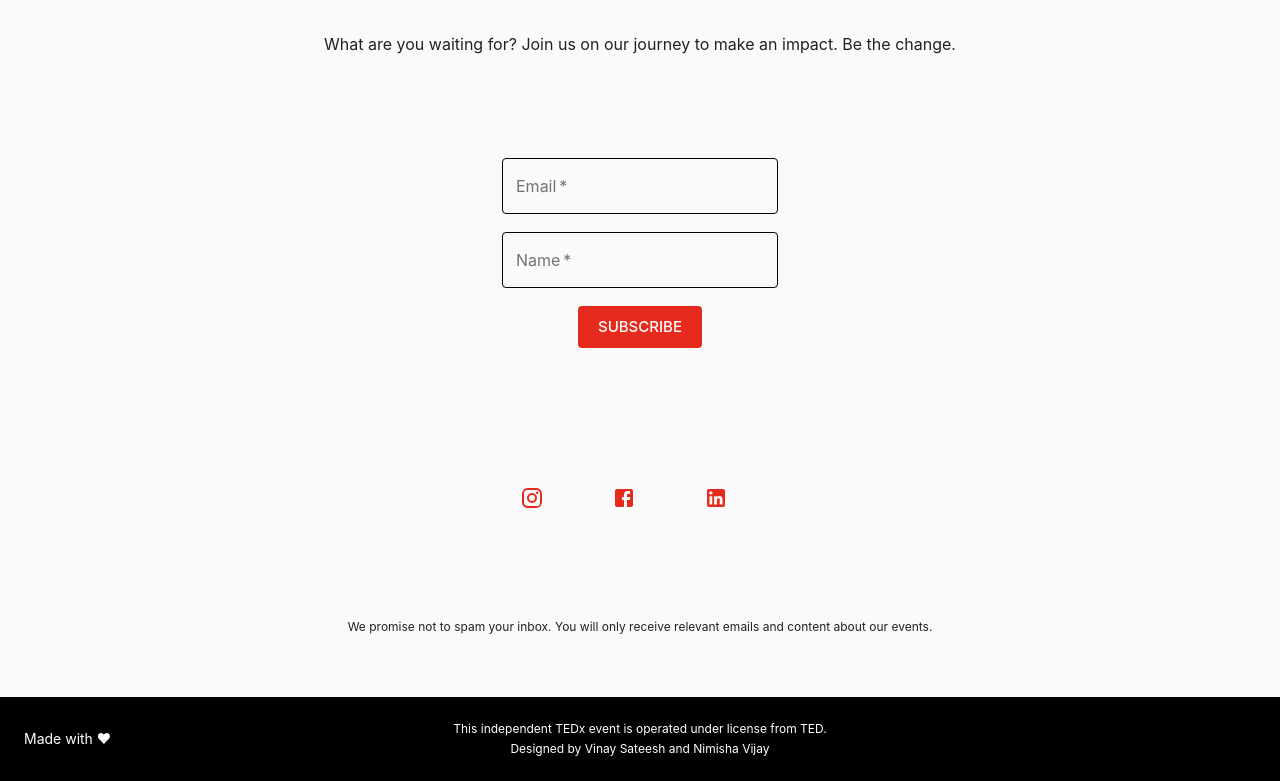
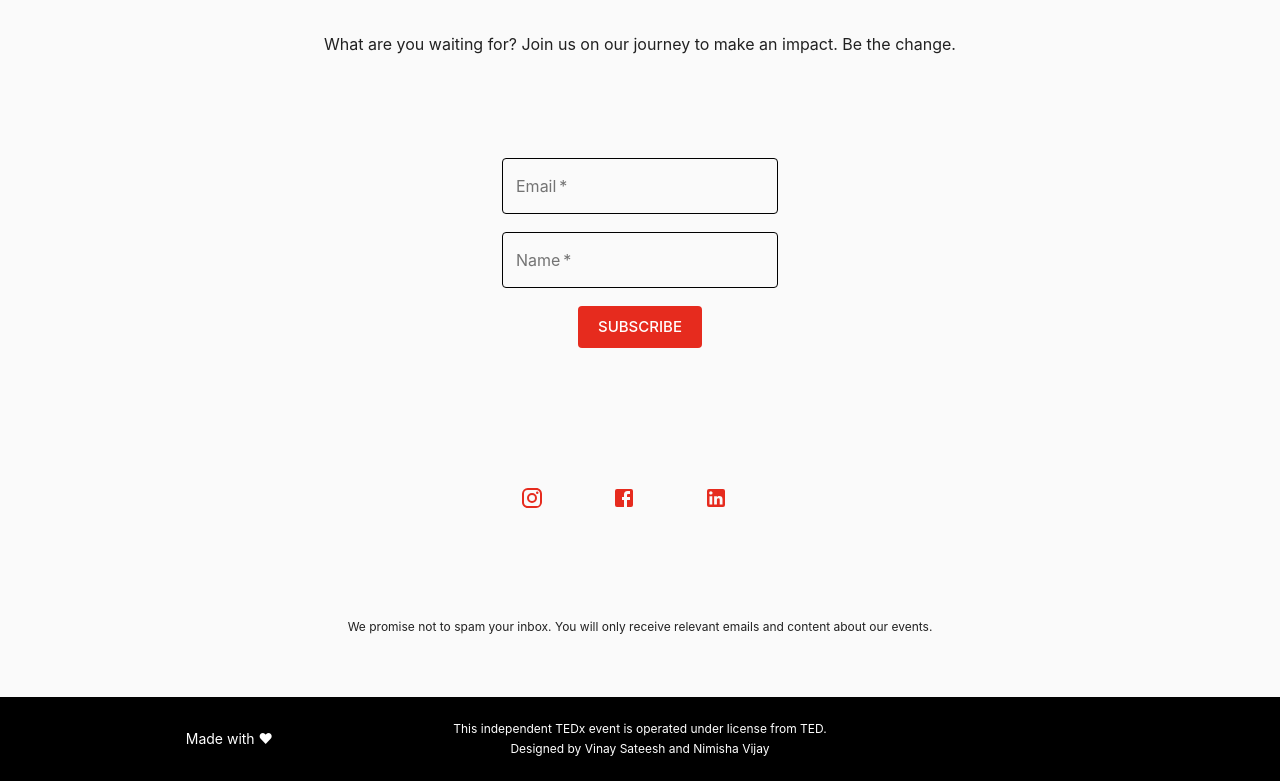
Before and after one commit to clearly-outsane/TEDx_PESU, a React (Create React App) app: page / in a window 1280 px wide. Shown: the part 2503-3284 px from the top of the page. Built offline with nearby package versions, Linux system fonts and the light colour scheme.

Commit message:
added coming soon

```diff
--- a/src/components/Footer.js
+++ b/src/components/Footer.js
@@ -15,7 +15,11 @@ const Footer = () => {
           style={{ height: stylingConstants.NAVBAR_HEIGHT }}
         >
           <Grid item xs={12} sm={4}>
-            <Typography variant="body2" style={{ color: "white" }}>
+            <Typography
+              variant="body2"
+              style={{ color: "white" }}
+              align="center"
+            >
               Made with ❤
             </Typography>
           </Grid>
--- a/src/components/MailchimpForm.js
+++ b/src/components/MailchimpForm.js
@@ -114,7 +114,12 @@ const MailchimpForm = () => {
 
       <div>
         <Grid container alignItems="flex-end">
-          <Typography variant="caption" gutterBottom style={{ margin: 18 }}>
+          <Typography
+            variant="caption"
+            gutterBottom
+            style={{ margin: 18 }}
+            align="center"
+          >
             We promise not to spam your inbox. You will only receive relevant
             emails and content about our events.
           </Typography>
--- a/src/components/Navbar.js
+++ b/src/components/Navbar.js
@@ -74,13 +74,27 @@ const Navbar = () => {
                   </IconButton>
                 </Grid>
               </Grid>
-              <Grid container item xs justify="center" alignItems="center">
+              <Grid
+                container
+                item
+                xs
+                justify="center"
+                alignItems="center"
+                direction="column"
+              >
                 <Typography
                   variant="h3"
                   className={clsx(classes.whiteText)}
                   gutterBottom
                 >
                   Home
+                </Typography>
+                <Typography
+                  variant="h6"
+                  className={clsx(classes.whiteText)}
+                  gutterBottom
+                >
+                  More pages coming soon!
                 </Typography>
               </Grid>
               <Grid container item xs justify="center" alignItems="center">
```
